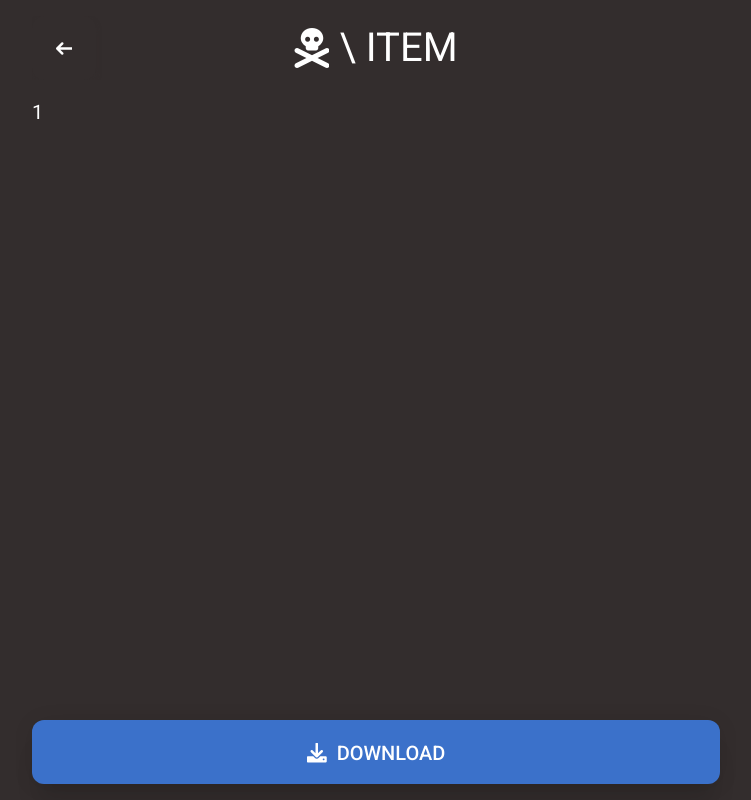
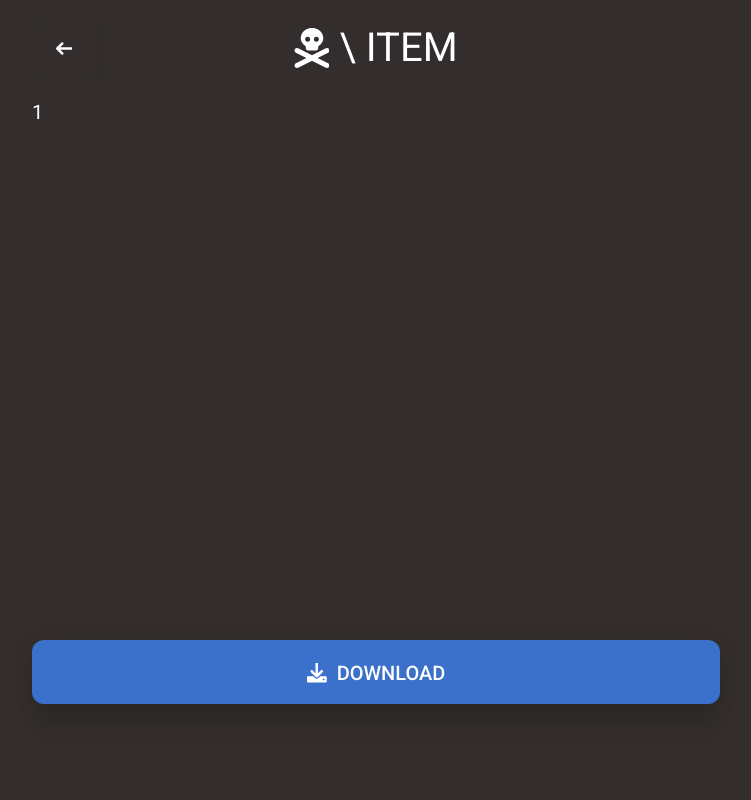
Before and after one commit to jgarza9788/TheBlackPearl_ControlPanel, a Flask app: page /1/1 in a window 1280 px wide. Shown: the whole page, without its empty margins (264-1015 px from the left). Run offline with Flask 3, Linux system fonts and the light colour scheme; the visitor is signed in with stand-in values (Sample User, id 1); parts of the project's set-up code (start-up, migrations or seed data) failed here and were passed over; some libraries are stand-ins or nearby versions.

Commit message:
Update styles.css

```diff
--- a/static/styles.css
+++ b/static/styles.css
@@ -34,7 +34,7 @@ body{
 	gap: 1rem;
 	padding: 1rem;
 	display: grid;
-	grid-template-rows: 4rem 1fr 4rem;
+	grid-template-rows: 4rem 1fr 4rem 4rem;
 	grid-template-columns: 1fr;
 
 	margin-left: auto;
```
